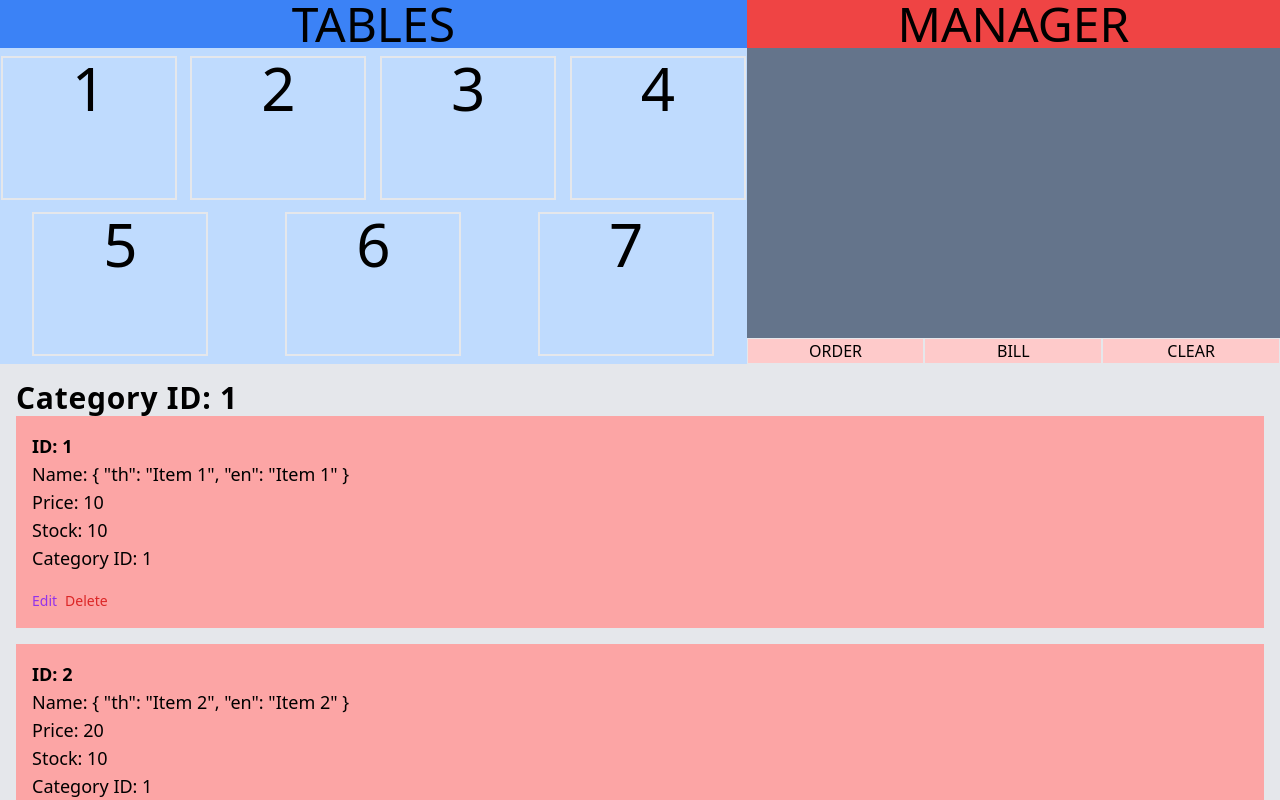
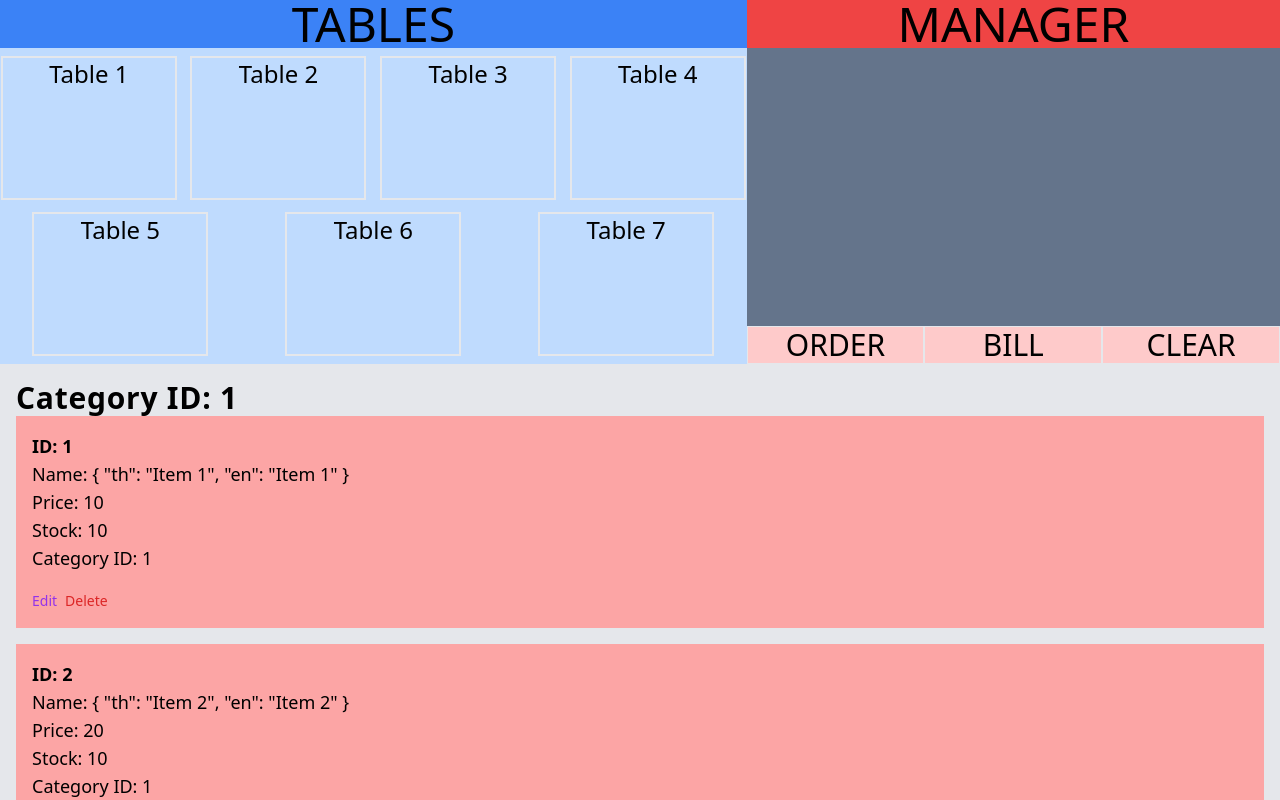
Before and after one commit to bestzige/PROJECT2-SEC-2-Mairuu, a Vue app: page / in a window 1280 px wide. Shown: the top 800 px of the page. Built offline with nearby package versions, Linux system fonts and the light colour scheme; data requests are answered from the project's data file.

Commit message:
Update TableManager.vue

```diff
--- a/src/components/employee/TableManager.vue
+++ b/src/components/employee/TableManager.vue
@@ -1,5 +1,5 @@
 <script setup>
-import { ref, watch, onMounted } from 'vue'
+import { ref, watch } from 'vue'
 import { getItems } from '@/utils/fetch'
 import { API_ENDPOINT } from '@/utils/constants'
 const tables = ref()
@@ -35,28 +35,29 @@ watch(choosenTool, () => {
       <div class="w-7/12 bg-blue-200">
         <div class="w-full h-auto text-5xl text-center bg-blue-500">TABLES</div>
         <div class="flex flex-row gap-3 flex-wrap justify-around py-2">
-          <div
+          <button
             v-for="(table, index) in tables"
             :key="index"
-            class="text-6xl border-2 w-44 h-36 flex justify-center"
+            class="text-2xl border-2 w-44 h-36 flex justify-center"
             :class="choosenTable == table.id ? 'border-green-400' : ''"
             @click="choosenTable = table.id"
+            :disabled="table.status == 'available'"
           >
-            {{ table.id }}
-          </div>
+            {{ table.name.en }}
+          </button>
         </div>
       </div>
       <div class="w-5/12 bg-red-200 flex flex-col">
         <div class="w-full h-auto text-5xl text-center bg-red-500">MANAGER</div>
-        <div class="h-5/6 bg-slate-500">
+        <div class="h-5/6 bg-slate-500 text-2xl">
           <div v-if="choosenTool == 'order'">
             <div v-for="(order, index) in orders.items" :key="index" class="flex">
               {{ order }}
             </div>
           </div>
-          <div v-else-if="choosenTool == 'bill'">{{ orders.totalPrice }}</div>
+          <div v-else-if="choosenTool == 'bill'">{{ orders.totalPrice }} Baht</div>
         </div>
-        <div class="flex flex-row">
+        <div class="flex flex-row text-3xl">
           <button
             class="w-1/3 text-center border"
             :class="choosenTool == 'order' ? 'bg-green-400' : ''"
```
